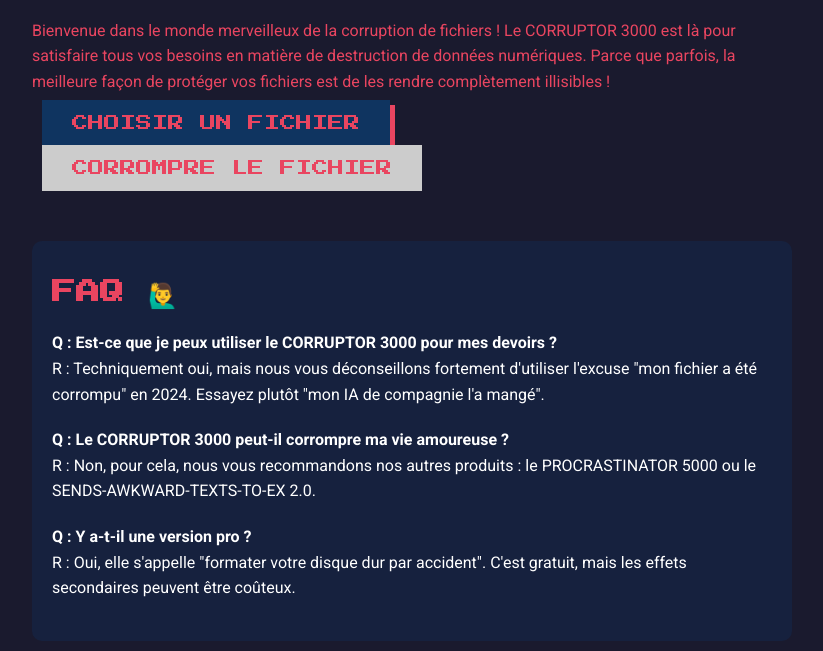
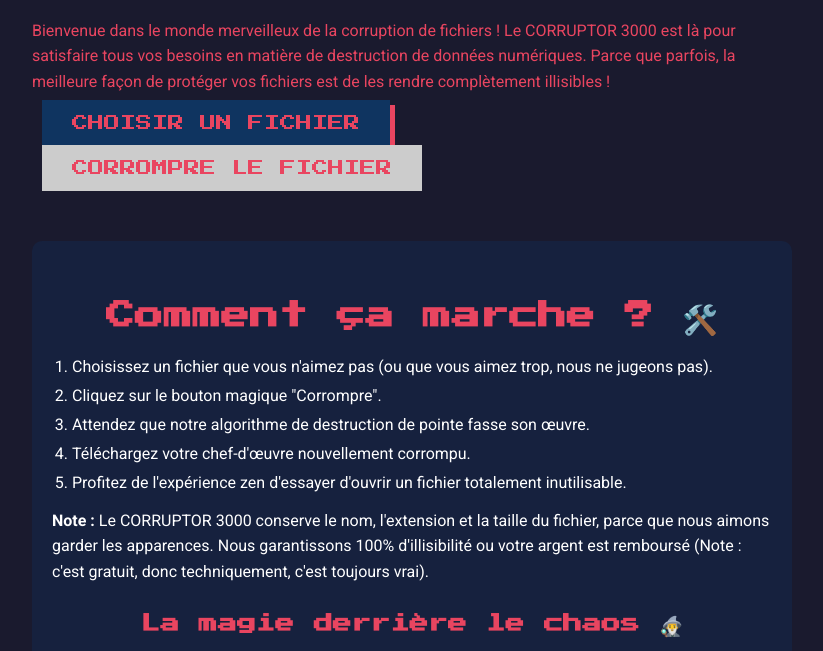
Before and after one commit to Plexi09/CORRUPTOR-3000, a plain HTML site: page index.html in a window 1280 px wide. Shown: the part 109-760 px from the top of the page, without its empty margins (228-1051 px from the left). Drawn offline with Linux system fonts and the light colour scheme.

Commit message:
Update index.html

```diff
--- a/index.html
+++ b/index.html
@@ -3,7 +3,7 @@
 <head>
     <meta charset="UTF-8">
     <meta name="viewport" content="width=device-width, initial-scale=1.0">
-    <title>CORRUPTOR 3000</title>
+    <title>CORRUPTOR 3000 - Votre solution de destruction de données numériques</title>
     <style>
         @import url('https://fonts.googleapis.com/css2?family=Roboto:wght@400;700&family=Press+Start+2P&display=swap');
 
@@ -26,13 +26,30 @@
             box-sizing: border-box;
         }
 
-        h1 {
+        h1, h2, h3 {
             font-family: 'Press Start 2P', cursive;
             color: #16213e;
             text-shadow: 3px 3px 0px #e94560;
+            text-align: center;
+        }
+
+        h1 {
             font-size: 2.5em;
             margin-bottom: 30px;
-            text-align: center;
+        }
+
+        h2 {
+            font-size: 1.8em;
+            margin-top: 40px;
+            margin-bottom: 20px;
+        }
+
+        h3 {
+            font-size: 1.2em;
+            margin-top: 30px;
+            margin-bottom: 15px;
+            color: #e94560;
+            text-shadow: none;
         }
 
         p {
@@ -113,22 +130,29 @@
             box-shadow: 8px 8px 0px #0f3460;
         }
 
-        .faq {
+        .faq, .how-it-works {
             background-color: #16213e;
             padding: 20px;
             margin-top: 40px;
             border-radius: 10px;
         }
 
-        .faq h2 {
+        .faq h2, .how-it-works h2 {
             color: #e94560;
-            font-family: 'Press Start 2P', cursive;
-            font-size: 1.5em;
-            margin-bottom: 20px;
+            text-shadow: none;
         }
 
-        .faq p {
+        .faq p, .how-it-works p {
             color: #ffffff;
+        }
+
+        .how-it-works ol {
+            color: #ffffff;
+            padding-left: 20px;
+        }
+
+        .how-it-works li {
+            margin-bottom: 10px;
         }
 
         footer {
@@ -151,6 +175,27 @@
 
         <div id="progressBar"><div></div></div>
         <div id="status"></div>
+
+        <div class="how-it-works">
+            <h2>Comment ça marche ? 🛠️</h2>
+            <ol>
+                <li>Choisissez un fichier que vous n'aimez pas (ou que vous aimez trop, nous ne jugeons pas).</li>
+                <li>Cliquez sur le bouton magique "Corrompre".</li>
+                <li>Attendez que notre algorithme de destruction de pointe fasse son œuvre.</li>
+                <li>Téléchargez votre chef-d'œuvre nouvellement corrompu.</li>
+                <li>Profitez de l'expérience zen d'essayer d'ouvrir un fichier totalement inutilisable.</li>
+            </ol>
+            <p><strong>Note :</strong> Le CORRUPTOR 3000 conserve le nom, l'extension et la taille du fichier, parce que nous aimons garder les apparences. Nous garantissons 100% d'illisibilité ou votre argent est remboursé (Note : c'est gratuit, donc techniquement, c'est toujours vrai).</p>
+
+            <h3>La magie derrière le chaos 🧙‍♂️</h3>
+            <p>Vous vous demandez comment nous transformons vos précieuses données en un magnifique chaos numérique ? Voici un aperçu simplifié de notre processus révolutionnaire :</p>
+            <ol>
+                <li>Nous lisons votre fichier bit par bit, comme un détective numérique particulièrement myope.</li>
+                <li>Notre générateur de nombres aléatoires ultra-sophistiqué entre en action. (imaginez un dé à 256 faces lancé par un singe savant)</li>
+                <li>Chaque bit de votre fichier est remplacé par un nouveau bit aléatoire. C'est comme si nous réécrivions votre fichier dans une langue alien.</li>
+            </ol>
+            <p>Et voilà ! Votre fichier est maintenant aussi compréhensible qu'un chat essayant d'expliquer la théorie des cordes. Profitez de votre nouveau chef-d'œuvre d'entropie numérique !</p>
+        </div>
 
         <div class="faq">
             <h2>FAQ 🙋‍♂️</h2>
@@ -187,6 +232,7 @@
         corruptButton.addEventListener('click', async () => {
             if (!selectedFile) return;
 
+            try {
                 const arrayBuffer = await selectedFile.arrayBuffer();
                 const uint8Array = new Uint8Array(arrayBuffer);
 
@@ -216,6 +262,11 @@
                 status.appendChild(a);
 
                 progressBar.style.display = 'none';
+            } catch (error) {
+                console.error('Erreur lors de la corruption du fichier :', error);
+                status.textContent = 'Une erreur est survenue pendant la corruption. Veuillez réessayer ou vérifier le fichier sélectionné.';
+                progressBar.style.display = 'none';
+            }
         });
     </script>
 </body>
```
Lines whose indentation alone changed are shown as unchanged.
